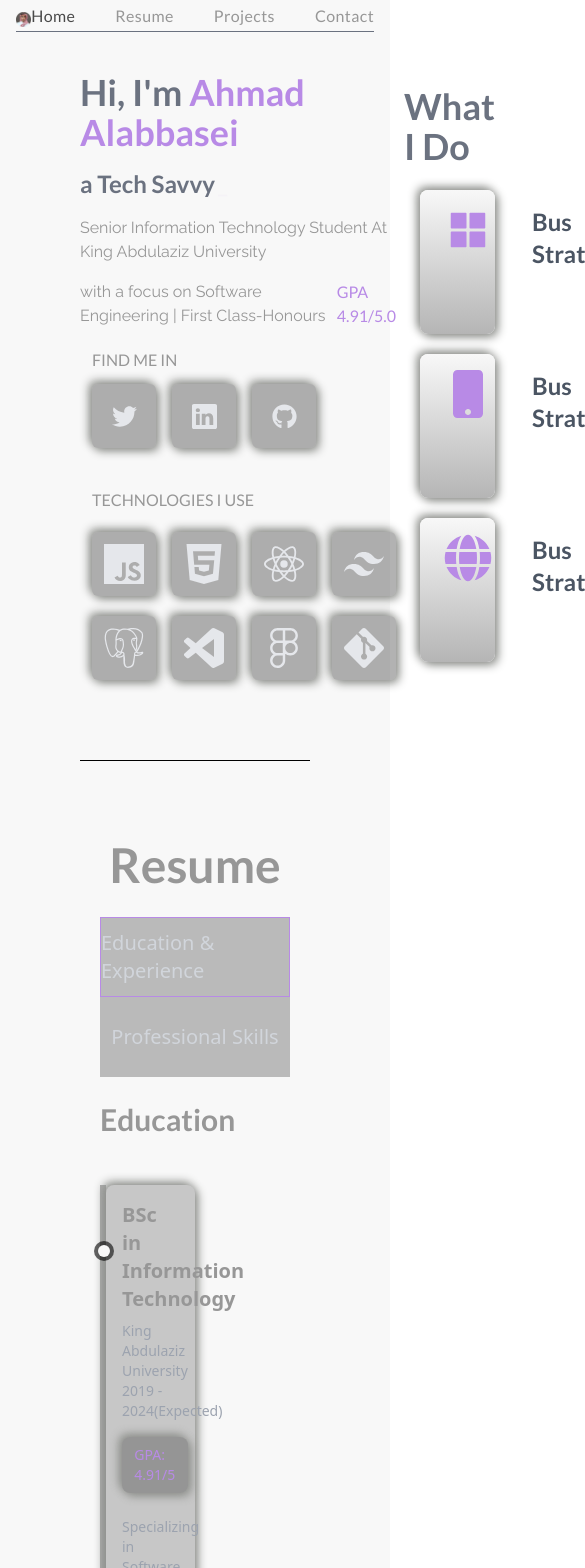
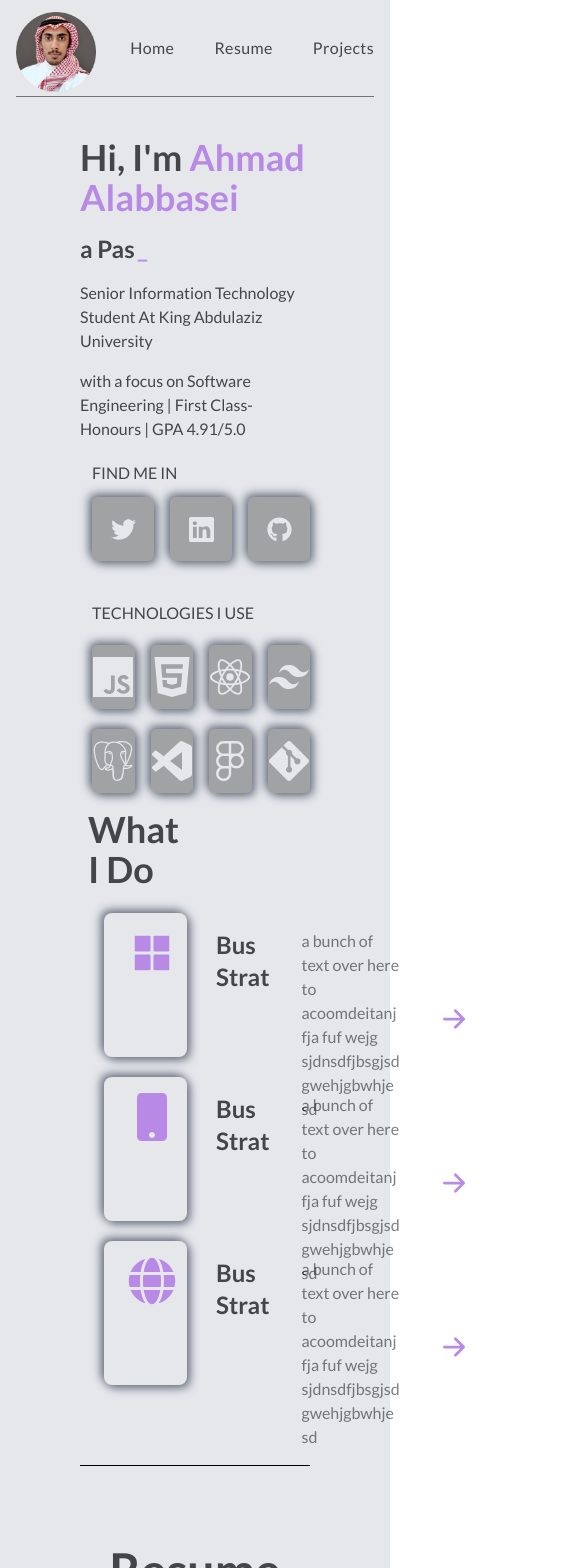
Before and after one commit to AhmadRFC/alabbasei.com, a React (Create React App) app: page / in a window 390 px wide. Shown: the top 1568 px of the page, 585 px wide, since content can reach past the window. Built offline with nearby package versions, Linux system fonts and the light colour scheme.

Commit message:
updating coloring & styles

```diff
--- a/src/components/WhatIDo/Card.js
+++ b/src/components/WhatIDo/Card.js
@@ -4,16 +4,16 @@ import { BsArrowRightShort } from "react-icons/bs";
 const Card = ({ title, des, icon }) => {
   return (
     <div className="transform scale-y-100 hover:scale-y-105 transition-transform duration-300">
-      <div className="w-50 h-36 ml-4 px-6 py-4 rounded-lg shadow-shadowOne flex items-center bg-gradient-to-b from-bodyColor to-[#b5b5b5] group hover:bg-gradient-to-b hover:from-[#dedede] hover:to-[#b6b6b6] transition-colors duration-100 group">
+      <div className="w-50 h-36 ml-4 px-6 py-4 rounded-lg shadow-shadowOne flex items-center bg-bodyColor group hover:bg-gradient-to-b hover:from-bodyColor hover:to-[#d1d5db] transition-colors duration-100 group">
         <div className="flex h-full gap-10">
           <div>
             <span className="text-5xl text-designColor">{icon}</span>
           </div>
           <div className="flex gap-8">
-            <h2 className="text-2xl font-titleFont font-bold text-gray-600">
+            <h2 className="text-2xl font-titleFont font-bold text-[#000000b3]">
               {title}
             </h2>
-            <p className="text-gray-600">{des}</p>
+            <p className="text-[#00000080]">{des}</p>
             <div className="flex justify-center items-end">
               <span className="text-designColor">
                 <BsArrowRightShort size={44} />
--- a/src/components/WhatIDo/WhatIDo.js
+++ b/src/components/WhatIDo/WhatIDo.js
@@ -7,7 +7,7 @@ const WhatIDo = () => {
   return (
     <div className="w-[100%] px-2">
       <div className="flex justify-center mb-2">
-        <h1 className="text-4xl font-bold font-titleFont text-gray-500 my-4">
+        <h1 className="text-4xl font-bold font-titleFont text-[#000000b3] my-4">
           What I Do
         </h1>
       </div>
--- a/src/components/banner/Banner.js
+++ b/src/components/banner/Banner.js
@@ -7,7 +7,7 @@ const Banner = () => {
   return (
     <section
       id="home"
-      className="w-full pt-5 pb-20 flex justify-between border-b-[1px] font-titleFont border-b-black"
+      className="w-full pt-5 pb-20 flex flex-col lgl:flex-row justify-between border-b-[1px] font-titleFont border-b-black"
     >
       <LeftBanner />
       <RightBanner />
--- a/src/components/banner/LeftBanner.js
+++ b/src/components/banner/LeftBanner.js
@@ -22,13 +22,13 @@ const LeftBanner = () => {
     delaySpeed: 1500,
   });
   return (
-    <div className="w-1/7 flex flex-col gap-5">
+    <div className="w-1/7 lgl:w-1/7 flex flex-col gap-5">
       <div className="mt-5 flex flex-col gap-4">
-        <h1 className="text-4xl font-bold font-titleFont text-gray-500">
+        <h1 className="text-4xl font-bold font-titleFont text-[#000000b3]">
           Hi, I'm
           <span className="text-designColor capitalize"> Ahmad Alabbasei</span>
         </h1>
-        <h2 className="text-2xl font-bold text-gray-500">
+        <h2 className="text-2xl font-bold text-[#000000b3]">
           a <span>{text}</span>
           <Cursor
             cursorBlinking="false"
@@ -36,21 +36,18 @@ const LeftBanner = () => {
             cursorColor="#b88ae6"
           />
         </h2>
-        <p className="text-base font-bodyFont w-90">
+        <p className="text-base font-titleFont w-90">
           Senior Information Technology Student At King Abdulaziz University
         </p>
-        <div className="flex justify-between font-bodyFont w-full">
+        <div className="flex justify-between font-titleFont w-full">
         <p>
-          with a focus on Software Engineering | First Class-Honours
-        </p>
-        <p className="text-designColor font-titleFont ml-1">
-           GPA 4.91/5.0
+          with a focus on Software Engineering | First Class-Honours | GPA 4.91/5.0
         </p>
         </div>
       </div>
       <div className="flex flex-col ">
         <div>
-          <h2 className="text-base uppercase font-titleFont mb-3 ml-3">
+          <h2 className="text-base text-[#000000b3] uppercase font-titleFont mb-3 ml-3">
             Find me in
           </h2>
           <div className="flex gap-4 ml-3">
@@ -66,7 +63,7 @@ const LeftBanner = () => {
           </div>
         </div>
         <div>
-          <h2 className="text-base uppercase font-titleFont mt-10 mb-5 ml-3">
+          <h2 className="text-base text-[#000000b3] uppercase font-titleFont mt-10 mb-5 ml-3">
             Technologies I Use
           </h2>
           <div className="flex gap-4 ml-3">
--- a/src/components/banner/RightBanner.js
+++ b/src/components/banner/RightBanner.js
@@ -3,7 +3,7 @@ import WhatIDo from '../WhatIDo/WhatIDo'
 
 const RightBanner = () => {
   return (
-    <div className='w-1/2 flex justify-center items-center'>
+    <div className='w-1/2 lgl:w-1/2 flex justify-center items-center'>
       <WhatIDo />
     </div>
   )
--- a/src/components/projects/Projects.js
+++ b/src/components/projects/Projects.js
@@ -6,7 +6,7 @@ import { prjTwo } from "../../assets";
 
 const Projects = () => {
   return (
-    <section id="projects" className="w-full py-20 border-b-[1px] border-b-black">
+    <section id="projects" className="w-full py-20 border-b-[1px] border-b-black text-[#000000b3]">
       <div className="flex justify-center items-center text-center">
         <Title title="Projects" />
       </div>
--- a/src/components/projects/ProjectsCard.js
+++ b/src/components/projects/ProjectsCard.js
@@ -4,7 +4,7 @@ import { FaGlobe } from "react-icons/fa";
 
 const ProjectsCard = ({ title, des, src }) => {
   return (
-    <div className="w-full p-4 xl:px-12 h-auto xl:py-10 rounded-lg shadow-shadowOne flex flex-col bg-gradient-to-l from-bodyColor to-[#b5b5b5] group hover:bg-gradient-to-l hover:from-[#dedede] hover:to-[#b6b6b6] transition-colors duration-1000">
+    <div className="w-full p-4 xl:px-12 h-auto xl:py-10 rounded-lg shadow-shadowOne flex flex-col bg-bodyColo group hover:bg-gradient-to-b hover:from-bodyColor hover:to-[#d1d5db] transition-colors duration-1000">
       <div className="w-full h-[80%] rounded-lg">
         <div className="flex justify-center">
         <img
@@ -21,10 +21,10 @@ const ProjectsCard = ({ title, des, src }) => {
                 {title}{" "}
               </h3>
               <div className="flex  gap-2">
-                <span className="text-lg w-10 h-10 rounded-full bg-bodyColor inline-flex justify-center items-center text-[#848484] hover:text-designColor hover:scale-95 duration-300 cursor-pointer">
+                <span className="text-lg w-10 h-10 rounded-full bg-[#d1d5db] inline-flex justify-center items-center text-[#848484] hover:text-designColor hover:scale-95 duration-300 cursor-pointer">
                   <BsGithub size={20} />
                 </span>
-                <span className="text-lg w-10 h-10 rounded-full bg-bodyColor inline-flex justify-center items-center text-[#848484] hover:text-designColor hover:scale-95 duration-300 cursor-pointer">
+                <span className="text-lg w-10 h-10 rounded-full bg-[#d1d5db] inline-flex justify-center items-center text-[#848484] hover:text-designColor hover:scale-95 duration-300 cursor-pointer">
                   <FaGlobe size={20} />
                 </span>
               </div>
--- a/src/components/resume/Resume.js
+++ b/src/components/resume/Resume.js
@@ -20,8 +20,8 @@ const Resume = () => {
             }
             className={`${
               educationData
-                ? "border-designColor"
-                : "border-transparent"
+                ? "border-designColor text-[#000000b3]"
+                : "border-transparent text-[#000000b3]"
             } resumeLi`}
           >
             Education & Experience
@@ -32,7 +32,7 @@ const Resume = () => {
               setSkillData(true)
             }
             className={`${
-              skillData ? "border-designColor" : "border-transparent"
+              skillData ? "border-designColor text-[#000000b3]" : "border-transparent text-[#000000b3]"
             } resumeLi`}
           >
             Professional Skills
--- a/src/components/resume/ResumeCard.js
+++ b/src/components/resume/ResumeCard.js
@@ -8,23 +8,23 @@ const ResumeCard = ({title,subTitle,result,des}) => {
           <span className="w-3 h-3 rounded-full bg-bodyColor inline-flex group-hover:bg-designColor duration-300"></span>
         </span>
       </div>
-      <div className="w-full bg-black bg-opacity-20 hover:bg-opacity-30 duration-300  rounded-lg p-4 lg:px-10 flex flex-col justify-center gap-6 lg:gap-10 shadow-shadowOne">
+      <div className="w-full bg-bodyColor hover:bg-gradient-to-b hover:from-bodyColor hover:to-[#d1d5db] transition-colors duration-100 rounded-lg p-4 lg:px-10 flex flex-col justify-center gap-6 lg:gap-10 shadow-shadowOne">
         <div className="flex flex-col lg:flex-row justify-between gap-4 lg:gap-0 lg:items-center">
           <div>
-            <h3 className="text-xl md:text-2xl font-semibold group-hover:text-white duration-300">
+            <h3 className="text-xl md:text-2xl font-semibold">
               {title}
             </h3>
-            <p className="text-sm mt-2 text-gray-400 group-hover:text-white duration-300">
+            <p className="text-sm mt-2 text-[#00000080]">
               {subTitle}
             </p>
           </div>
           <div>
-            <p className="w-[115%] px-4 py-2 text-designColor bg-black bg-opacity-25 rounded-lg flex justify-center items-center shadow-shadowOne text-sm font-medium">
+            <p className="w-[115%] px-4 py-2 text-designColor bg-bodyColor bg-opacity-90 rounded-lg flex justify-center items-center shadow-shadowOne text-sm font-medium">
               {result}
             </p>
           </div>
         </div>
-        <p className="text-sm md:text-base font-medium text-gray-400 group-hover:text-gray-300 duration-300">
+        <p className="text-sm md:text-base font-medium text-[#00000080]">
           {des}
         </p>
       </div>
--- a/src/constants/index.js
+++ b/src/constants/index.js
@@ -14,9 +14,4 @@ export const navLinksdata = [
     title: "Projects",
     link: "projects",
   },
-  {
-    _id: 1004,
-    title: "Contact",
-    link: "contact",
-  },
 ];
--- a/tailwind.config.js
+++ b/tailwind.config.js
@@ -5,18 +5,28 @@ module.exports = {
 ],
   theme: {
     extend: {
+      screens: {
+        xs: "320px",
+        sm: "375px",
+        sml: "500px",
+        md: "667px",
+        mdl: "768px",
+        lg: "960px",
+        lgl: "1024px",
+        xl: "1280px",
+      },
       fontFamily: {
         titleFont: ['Lato', 'sans-serif'],
         bodyFont: ['Raleway', 'sans-serif'],
       },
       colors: {
-        bodyColor: "#F8F8F8",
-        lightText: "#979797",
-        boxBg: "lineaer-gradiant(90deg, ##22241e, ##262b23)",
+        bodyColor: "#e5e7eb",
+        lightText: "#000000b3",
+        boxBg: "lineaer-gradiant(90deg, #353345, #263545)",
         designColor: "#b88ae6",
       },
       boxShadow: {
-        shadowOne: "3px 3px 10px #8d8f8b, -3px -3px 10px #8d8f8b",
+        shadowOne: "3px 3px 10px #6b7280, -3px -3px 10px #6b7280",
       },
     },
   },
```
